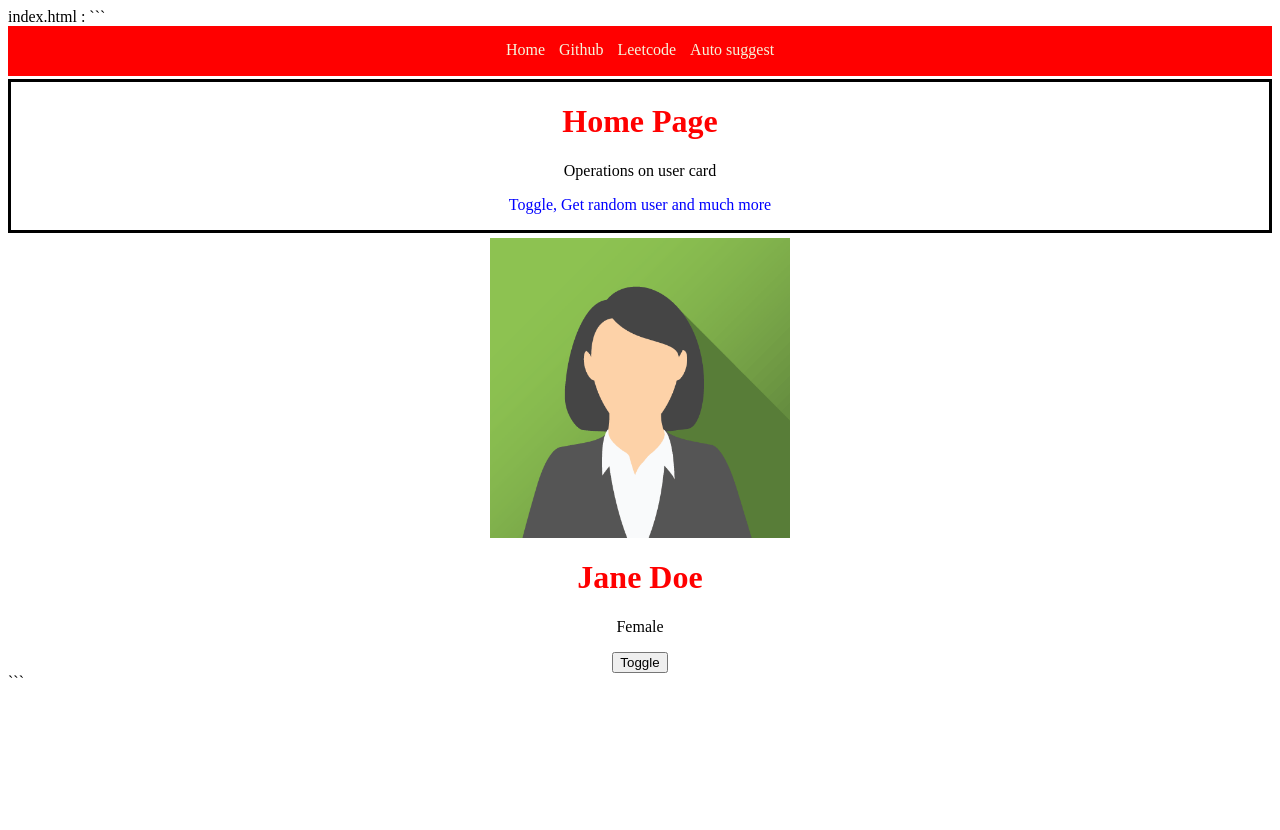
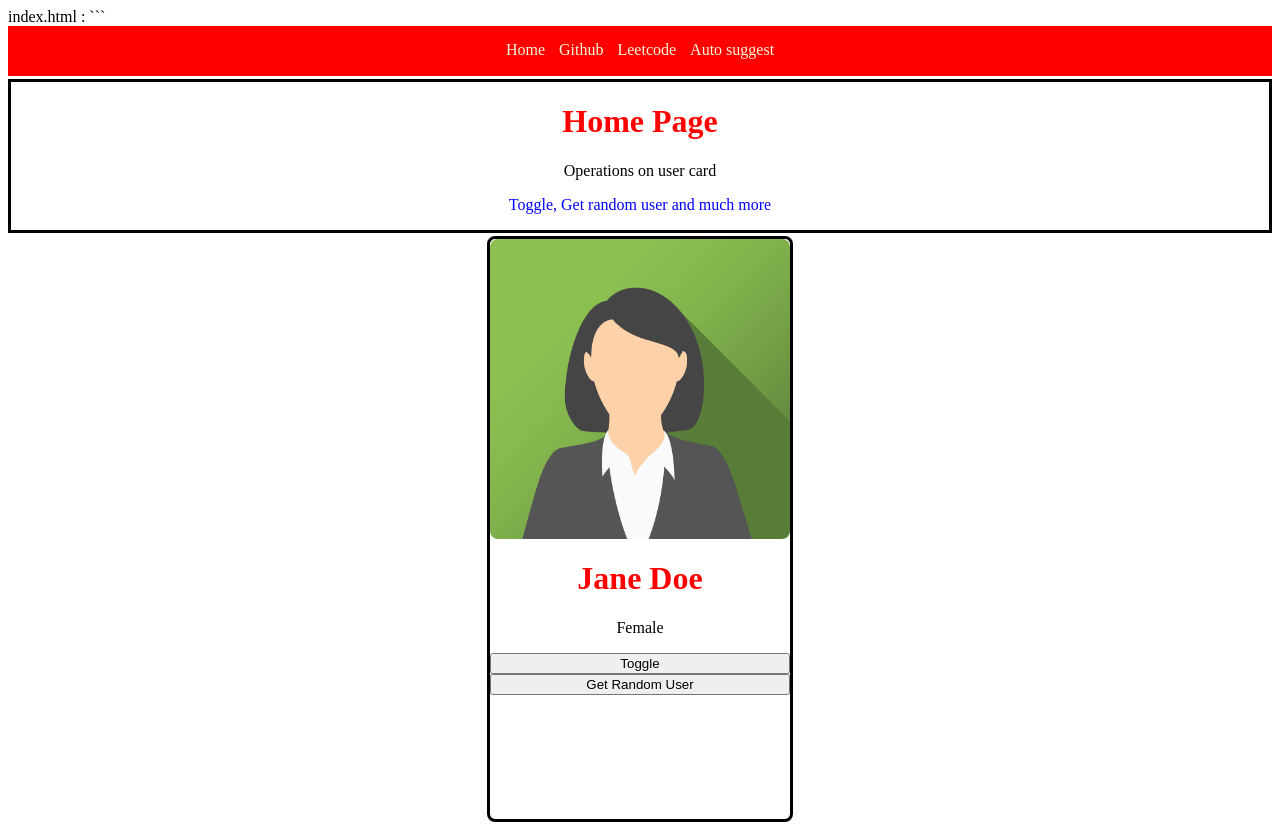
Before and after one commit to jahnavireddy03pixel/autosuggest, a website: page frontend/index.html in a window 1280 px wide. Before the commit the page ends 800 px from the top, so only its background shows below. Drawn offline with Linux system fonts and the light colour scheme.

Commit message:
randomuser

````diff
--- a/frontend/index.css
+++ b/frontend/index.css
@@ -29,6 +29,11 @@ h1{
 #card{
   align-items: center;
   margin-top: 5px;
+  border: 3px solid black;
+  width: 300px;
+  height: 580px;
+  margin: 3px auto;
+  border-radius: 8px;
 }
 
 #card-img{
@@ -41,8 +46,13 @@ h1{
 img{
   width: 300px;
   height: 300px;
+  border-radius:8px;
 }
 
 #action{
   text-align: center;
+
 }
+button{
+  width:100%;
+}
--- a/frontend/index.html
+++ b/frontend/index.html
@@ -32,9 +32,9 @@ index.html :
       <h1 id="card-name"> Jane Doe </h1>
       <p id="card-gender"> Female </p>
       <button onclick="toggle()" id="card-toggle"> Toggle </button>
+      <button onclick="getRandomUser()" id="card-random"> Get Random User </button>
     </div>
     </div>
   <script src="index.js"></script>
 </body>
 </html>
-```
--- a/frontend/index.js
+++ b/frontend/index.js
@@ -1,6 +1,4 @@
-Index.js :
 
-```
 const users = [
   {
     "name" :"Jane Doe",
@@ -23,7 +21,23 @@ function toggle(){
   document.getElementById("img").src=users[curUserId].image;
   // name
   document.getElementById("card-name").innerText=users[curUserId].name;
+  document.getElementById("card-gender").innerText=users[curUserId].gender;
+}
+function getRandomUser(){
+  fetch("https://randomuser.me/api/")
+  .then(function(data){
+    return data.json();
+  })
+  .then(function(parsedData){
+    let gender=parsedData.results[0].gender;
+    let first=parsedData.results[0].name.first;
+    let last=parsedData.results[0].name.last;
+    let name=first+" "+last;
+    let imageurl=parsedData.results[0].picture.large;
+    document.getElementById("card-gender").innerText=gender;
+    document.getElementById("card-name").innerText=name;
+    document.getElementById("img").src=imageurl;
+  })
 }
 
 console.log("Hello from JS");
-```
````
